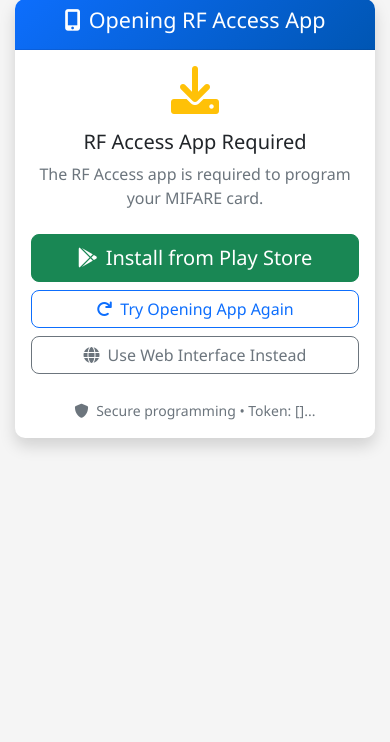
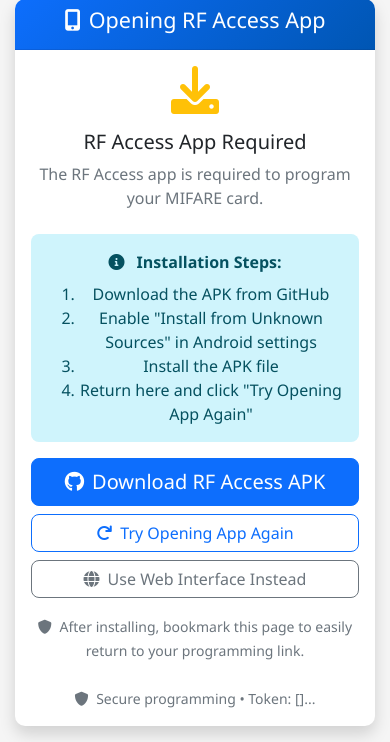
Before and after one commit to Levit513/mifare-card-programmer, a Flask app: template templates/mobile_redirect.html in a window 390 px wide. Shown: the part 121-863 px from the top of the page. Before the commit the page ends 570 px from the top, so only its background shows below. Run offline with Flask 3, Linux system fonts and the light colour scheme; tables that the repository leaves empty hold one stand-in row (values such as "Sample post"); the template is opened without the code that fills it: values that come from a table or form of the project are taken from there, most other values are stand-ins (such as "Sample title", 1, 10 or a date in 2020).

Commit message:
Improve app installation flow for mobile redirect - Added clear installation instructions with step-by-step guide - Changed primary download to GitHub releases instead of Play Store - Reduced redirect timeout to 2 seconds for faster fallback - Added download tracking and return URL storage - Enhanced user experience for app not found scenario

```diff
--- a/templates/mobile_redirect.html
+++ b/templates/mobile_redirect.html
@@ -23,10 +23,21 @@
                     <h5>RF Access App Required</h5>
                     <p class="text-muted mb-4">The RF Access app is required to program your MIFARE card.</p>
 
+                    <div class="alert alert-info mb-3">
+                        <i class="fas fa-info-circle me-2"></i>
+                        <strong>Installation Steps:</strong>
+                        <ol class="mb-0 mt-2">
+                            <li>Download the APK from GitHub</li>
+                            <li>Enable "Install from Unknown Sources" in Android settings</li>
+                            <li>Install the APK file</li>
+                            <li>Return here and click "Try Opening App Again"</li>
+                        </ol>
+                    </div>
+
                     <div class="d-grid gap-2">
-                        <a href="https://play.google.com/store/apps/details?id=com.example.rfaccess"
-                           class="btn btn-success btn-lg" target="_blank">
-                            <i class="fab fa-google-play me-2"></i>Install from Play Store
+                        <a href="https://github.com/Levit513/RF-Access/releases/latest"
+                           class="btn btn-primary btn-lg" target="_blank" id="downloadApk">
+                            <i class="fab fa-github me-2"></i>Download RF Access APK
                         </a>
                         <button class="btn btn-outline-primary" onclick="tryAppAgain()">
                             <i class="fas fa-redo me-2"></i>Try Opening App Again
@@ -34,6 +45,13 @@
                         <button class="btn btn-outline-secondary" onclick="showWebInterface()">
                             <i class="fas fa-globe me-2"></i>Use Web Interface Instead
                         </button>
+                    </div>
+
+                    <div class="mt-3">
+                        <small class="text-muted">
+                            <i class="fas fa-shield-alt me-1"></i>
+                            After installing, bookmark this page to easily return to your programming link.
+                        </small>
                     </div>
                 </div>
 
@@ -140,12 +158,24 @@
     setTimeout(attemptAppRedirect, 500);
 });
 
-// Fallback: Show install options if nothing happens after 5 seconds
+// Faster fallback: Show install options if nothing happens after 2 seconds
 setTimeout(() => {
     if (document.getElementById('redirecting').style.display !== 'none') {
-        console.log('Fallback: Showing install options after 5 seconds');
+        console.log('App not found, showing install options');
         showAppNotInstalled();
     }
-}, 5000);
+}, 2000);
+
+// Add download tracking
+document.addEventListener('DOMContentLoaded', function() {
+    const downloadBtn = document.getElementById('downloadApk');
+    if (downloadBtn) {
+        downloadBtn.addEventListener('click', function() {
+            // Store that user initiated download
+            localStorage.setItem('rfaccess_download_initiated', 'true');
+            localStorage.setItem('rfaccess_return_url', window.location.href);
+        });
+    }
+});
 </script>
 {% endblock %}
```
